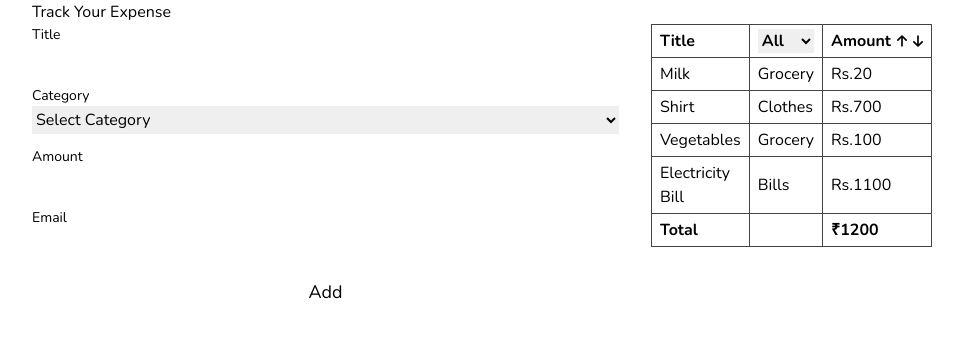
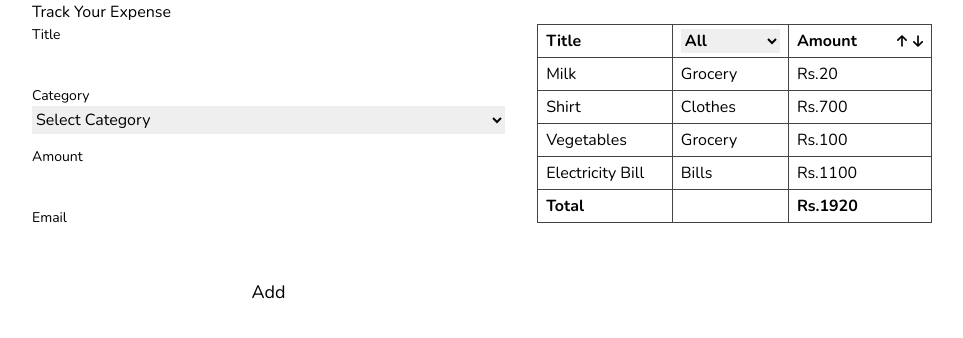
Before and after one commit to ManojBelbase/expense_tracker, a React (Vite) app: page / in a window 1280 px wide. Shown: the top 338 px of the page, without its empty margins (158-1121 px from the left). Built offline with nearby package versions, Linux system fonts and the light colour scheme.

Commit message:
filter and total sum calculateed

```diff
--- a/src/App.css
+++ b/src/App.css
@@ -26,6 +26,7 @@ main {
 .expense-table {
   width: 100%;
   border-collapse: collapse;
+  align-self: flex-start;
 }
 
 .expense-table select {
@@ -68,6 +69,8 @@ main {
 .expense-table td {
   border: 1px solid #444;
   text-align: left;
+  width: 250px;
+
   padding: 4px 8px;
 }
 
--- a/src/App.jsx
+++ b/src/App.jsx
@@ -3,7 +3,6 @@ import "./App.css";
 import ExpenseForm from "./components/ExpenseForm";
 import ExpenseTable from "./components/ExpenseTable";
 import ExpenseData from "./components/ExpenseData";
-import UseRefForm from "./components/useref/UseRefForm";
 
 function App() {
   const [expenses, setExpenses] = useState(ExpenseData);
--- a/src/components/ExpenseForm.jsx
+++ b/src/components/ExpenseForm.jsx
@@ -35,12 +35,13 @@ const ExpenseForm = ({ setExpenses }) => {
 
   const validate = (formData) => {
     const errorsData = {};
-    console.log(Object.entries(formData));
+
     Object.entries(formData).forEach(([key, value]) => {
-      console.log(key, value);
       validationConfig[key].some((rule) => {
+        console.log(rule);
         if (rule.required && !value) {
           errorsData[key] = rule.message;
+          console.log((errorsData[key] = rule.message));
           return true;
         }
         if (rule.minLength && value.length < rule.minLength) {
--- a/src/components/ExpenseTable.jsx
+++ b/src/components/ExpenseTable.jsx
@@ -1,7 +1,13 @@
-import React from "react";
+import { useFilter } from "./hooks/useFilter";
 
 const ExpenseTable = ({ expenses }) => {
-  console.log(expenses);
+  const [filteredData, setQuery] = useFilter(expenses, (data) => data.category);
+  // cdalculating total amount
+  const totalAmount = filteredData.reduce(
+    (accu, curr) => accu + curr.amount,
+    0
+  );
+  console.log(totalAmount);
   return (
     <div>
       <table className="expense-table">
@@ -9,7 +15,7 @@ const ExpenseTable = ({ expenses }) => {
           <tr>
             <th>Title</th>
             <th>
-              <select>
+              <select onChange={(e) => setQuery(e.target.value.toLowerCase())}>
                 <option value="">All</option>
                 <option value="grocery">Grocery</option>
                 <option value="clothes">Clothes</option>
@@ -44,7 +50,7 @@ const ExpenseTable = ({ expenses }) => {
           </tr>
         </thead>
         <tbody>
-          {expenses.map(({ id, title, category, amount }) => {
+          {filteredData.map(({ id, title, category, amount }) => {
             return (
               <tr key={id}>
                 <td>{title}</td>
@@ -56,7 +62,7 @@ const ExpenseTable = ({ expenses }) => {
           <tr>
             <th>Total</th>
             <th />
-            <th>₹1200</th>
+            <th>Rs.{totalAmount}</th>
           </tr>
         </tbody>
       </table>
--- /dev/null
+++ b/src/components/hooks/useFilter.js
@@ -0,0 +1,10 @@
+import { useState } from "react";
+
+export function useFilter(dataList, callback) {
+  console.log(callback);
+  const [query, setQuery] = useState("");
+  const filteredData = dataList.filter((data) =>
+    callback(data).toLowerCase().includes(query)
+  );
+  return [filteredData, setQuery];
+}
```
